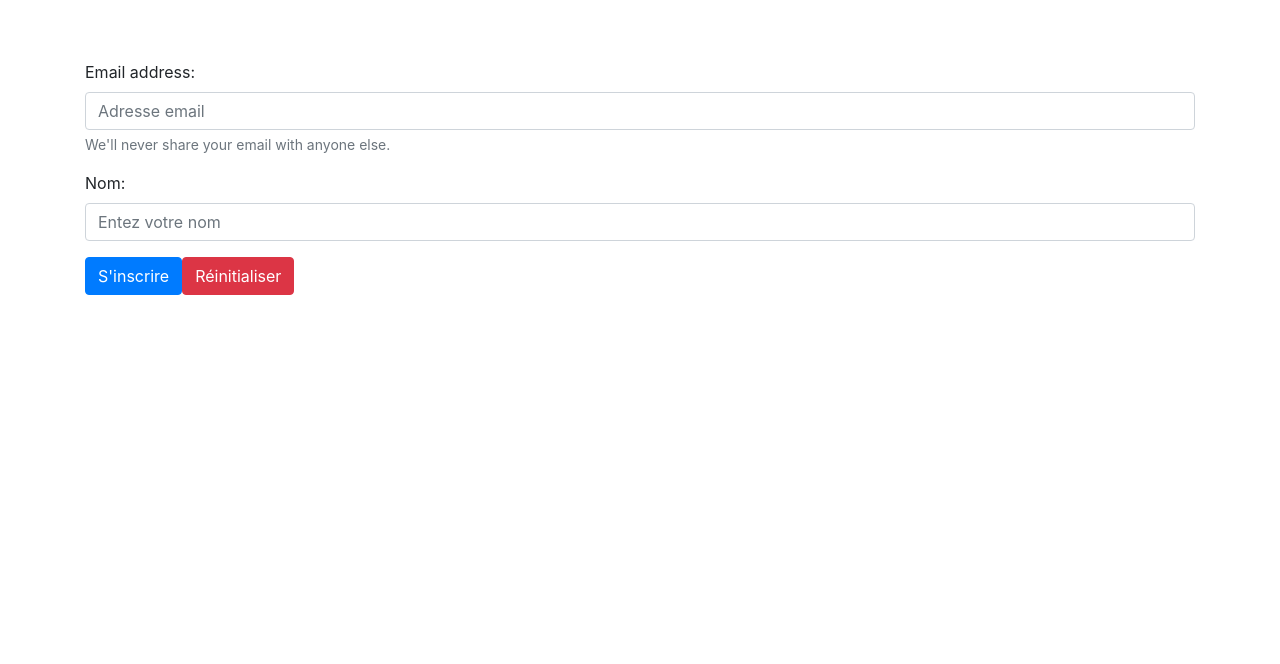
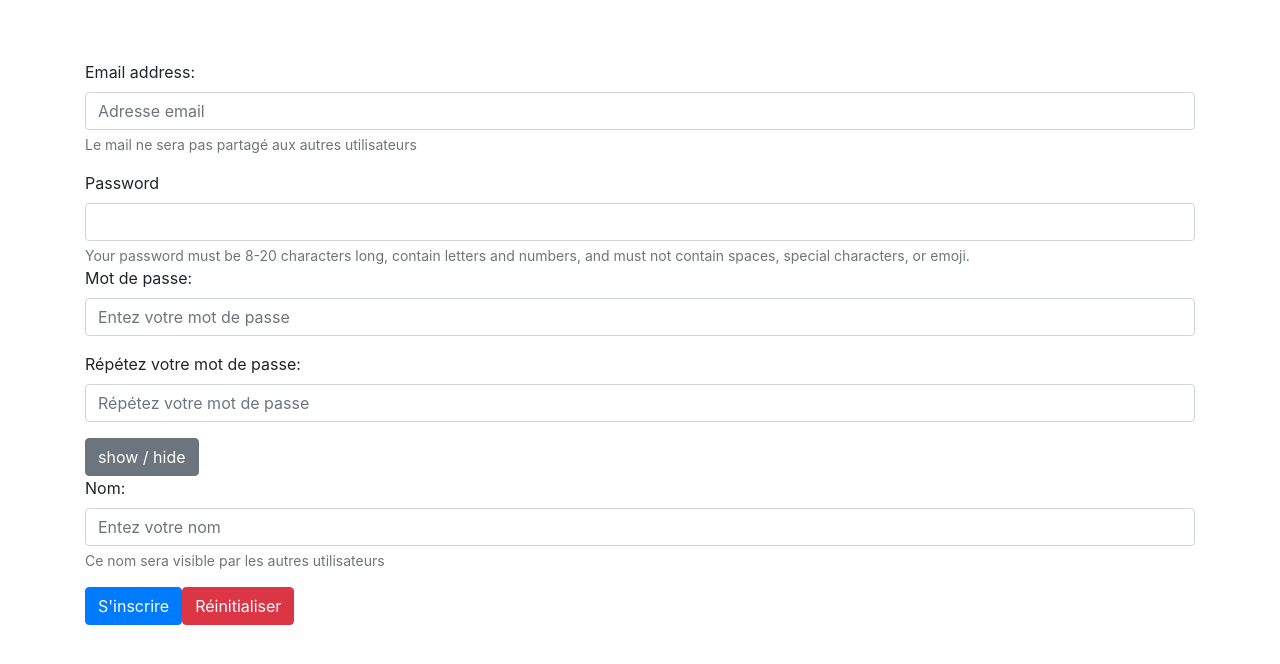
Before and after one commit to 2020-2021-PROJET-INFO5-G11/App, a Vue app in the folder client/: page /inscription in a window 1280 px wide. Shown: the top 664 px of the page. Built offline with nearby package versions, Linux system fonts and the light colour scheme.

Commit message:
register page with password needs to be improved

```diff
--- a/client/src/pages/inscription.vue
+++ b/client/src/pages/inscription.vue
@@ -2,14 +2,10 @@
 
 <div class="container" >
 
-   <b-form @submit="onSubmit" @reset="onReset" v-if="show">
+   <b-form @submit="onSubmit" @reset="onReset" >
 
     <b-form-group
-        id="input-group-1"
-        label="Email address:"
-        label-for="input-1"
-        description="We'll never share your email with anyone else."
-      >
+        id="input-group-1" label="Email address:" label-for="input-1" description="Le mail ne sera pas partagé aux autres utilisateurs">
         <b-form-input
           id="input-1"
           v-model="form.email"
@@ -19,14 +15,47 @@
         ></b-form-input>
       </b-form-group>
 
-      <b-form-group id="input-group-2" label="Nom:" label-for="input-2">
+        <b-form @submit.stop.prevent>
+    <label for="text-password">Password</label>
+    <b-form-input type="password" id="text-password" aria-describedby="password-help-block"></b-form-input>
+    <b-form-text id="password-help-block">
+      Your password must be 8-20 characters long, contain letters and numbers, and must not
+      contain spaces, special characters, or emoji.
+    </b-form-text>
+   </b-form>
+
+      <b-form-group id="input-group-2" label="Mot de passe:" label-for="input-2">
         <b-form-input
           id="input-2"
+          type="password"
+          v-model="form.password"
+          placeholder="Entez votre mot de passe"
+          required
+        ></b-form-input>
+      </b-form-group>
+
+      <b-form-group id="input-group-3" label="Répétez votre mot de passe:" label-for="input-3">
+        <b-form-input
+          id="input-3"
+          type="passwordFieldType"
+          v-model="form.rePassword"
+          placeholder="Répétez votre mot de passe"
+          required
+        ></b-form-input>
+      </b-form-group>
+
+      <b-button type="password" @click="switchVisibility">show / hide</b-button>
+
+
+      <b-form-group id="input-group-4" label="Nom:" label-for="input-4" description="Ce nom sera visible par les autres utilisateurs">
+        <b-form-input
+          id="input-4"
           v-model="form.name"
           placeholder="Entez votre nom"
           required
         ></b-form-input>
       </b-form-group>
+
 
       <b-button type="submit" variant="primary">S'inscrire</b-button>
       <b-button type="reset" variant="danger">Réinitialiser</b-button>
@@ -42,11 +71,11 @@
       return {
         form: {
           email: '',
+          password: '',
+          rePassword: '',
+          passwordFieldType: 'password',
           name: '',
-          food: null,
-          checked: []
         },
-        show: true
       }
     },
     methods: {
@@ -59,12 +88,19 @@
         // Reset our form values
         this.form.email = ''
         this.form.name = ''
+        this.form.password = ''
         // Trick to reset/clear native browser form validation state
         this.show = false
         this.$nextTick(() => {
           this.show = true
         })
-      }
+      },
+      passwordConfirmationRule() {
+      return () => (this.password === this.rePassword) || 'Password must match'
+    },
+      switchVisibility() {
+        this.passwordFieldType = this.passwordFieldType === 'password' ? 'text' : 'password'
+      },
     }
   }
 </script>
```
